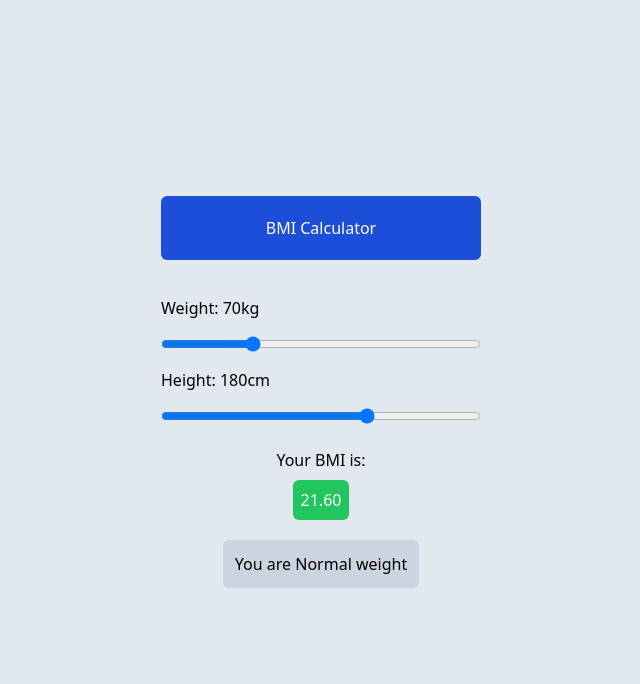
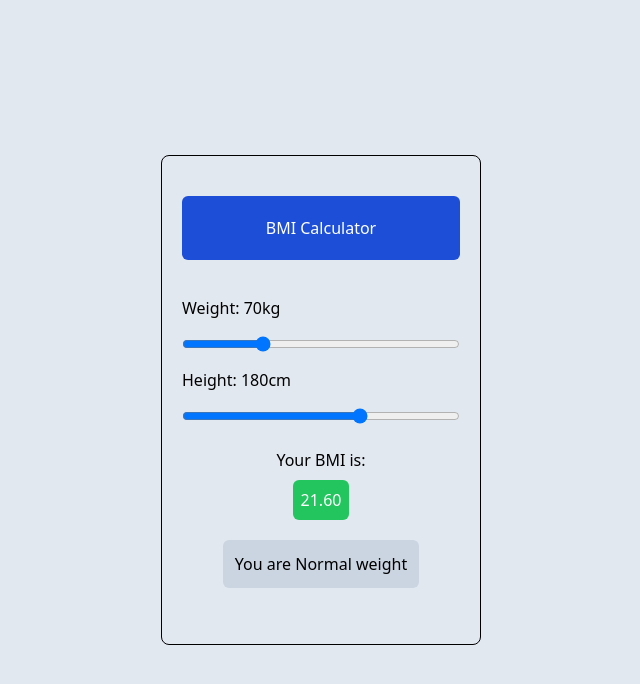
Before and after one commit to Dhami0007/ReactProjects, a React (Create React App) app in the folder bmi_calculator/: page / in a window 1280 px wide. Shown: the top 684 px of the page, without its empty margins (319-959 px from the left). Built offline with nearby package versions, Linux system fonts and the light colour scheme.

Commit message:
Project 1 Done

```diff
--- a/bmi_calculator/src/Bmi_calc.jsx
+++ b/bmi_calculator/src/Bmi_calc.jsx
@@ -40,7 +40,7 @@ const Bmi_calc = () => {
 
     return (
     <div className="bg-slate-200 h-screen flex flex-col place-items-center justify-center">
-        <div id="input-section" className="w-1/4 flex flex-col">
+        <div id="input-section" className="w-1/4 flex flex-col border rounded-lg p-5 border-black">
             <h1 className="bg-[#1d4ed8] text-white text-center py-5 my-5 rounded-md">BMI Calculator</h1>
 
             <p id="slider-output" className="py-2 my-2">Weight: {weight}kg</p>
```
